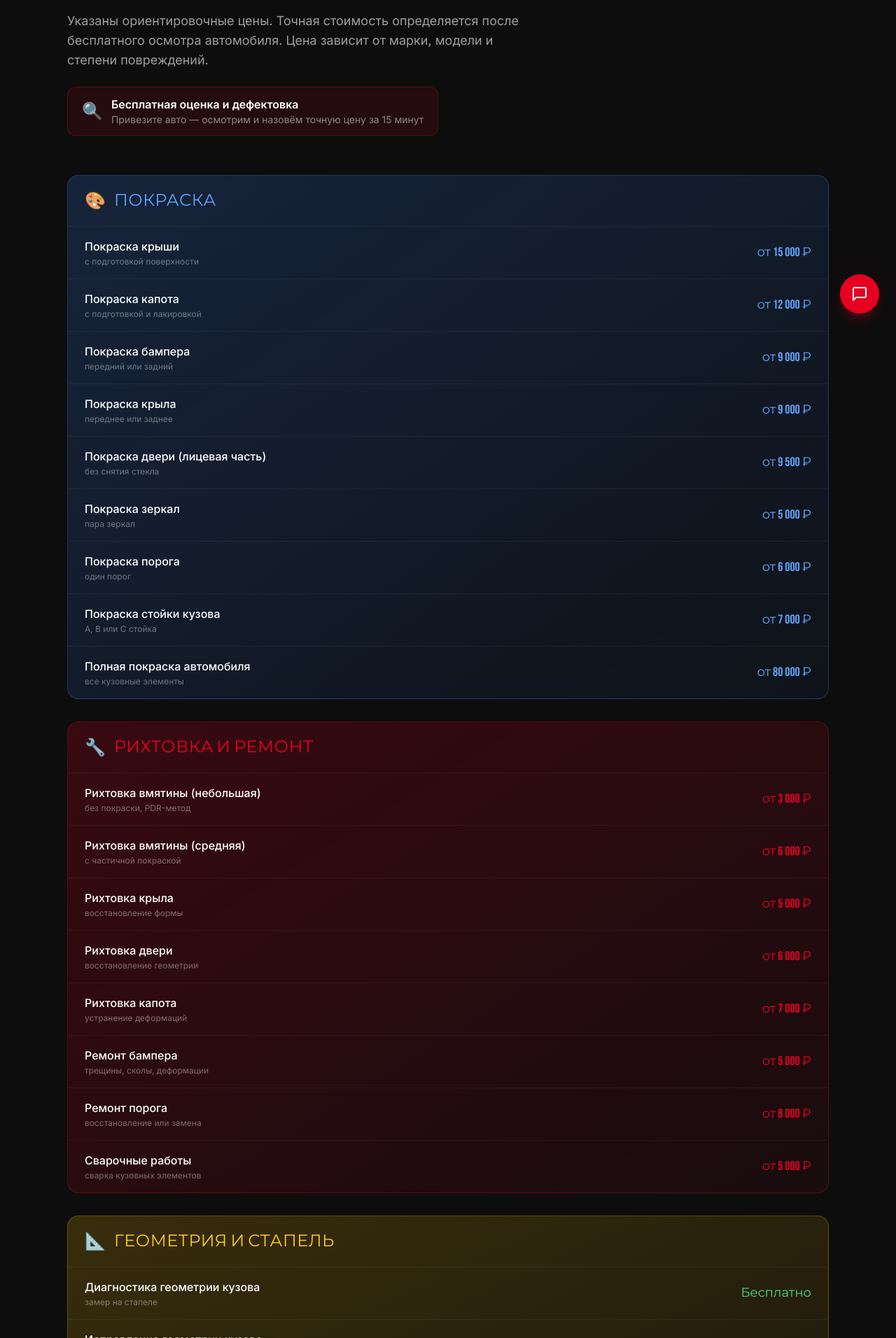
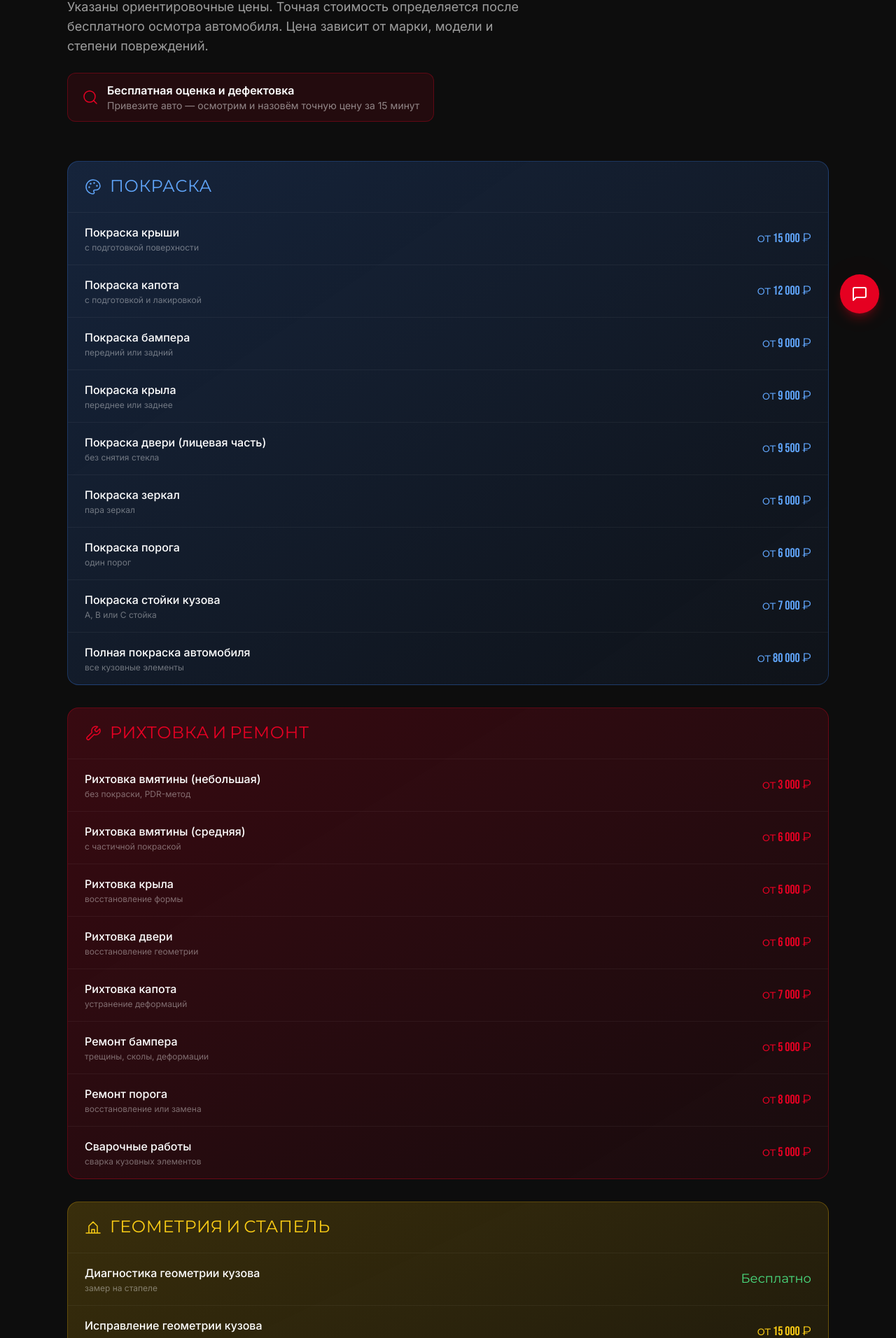
Before and after one commit to tuchkaoficall-crypto/globalavto, a React (Vite) app in the folder client/: page /uslugi-i-tseny in a window 1280 px wide. Shown: the part 328-2240 px from the top of the page at 70% size. Built offline with nearby package versions, Linux system fonts and the light colour scheme.

Commit message:
fix: remove stray a from index.html, add service photos, replace emoji with SVG icons

```diff
--- a/client/index.html
+++ b/client/index.html
@@ -1,4 +1,4 @@
-а<!DOCTYPE html>
+<!DOCTYPE html>
 <html lang="ru">
   <head>
     <meta charset="UTF-8" />
@@ -51,10 +51,10 @@
     </script>
     <!-- Yandex.Metrika counter -->
     <script src="/ym.js"></script>
-    <noscript><div><img src="https://mc.yandex.ru/watch/108503034" style="position:absolute; left:-9999px;" alt="" /></div></noscript>
     <!-- /Yandex.Metrika counter -->
   </head>
   <body>
+    <noscript><div><img src="https://mc.yandex.ru/watch/108503034" style="position:absolute; left:-9999px;" alt="" /></div></noscript>
     <div id="root"></div>
     <script type="module" src="/src/main.jsx"></script>
   </body>
--- a/client/src/components/Services.jsx
+++ b/client/src/components/Services.jsx
@@ -181,12 +181,32 @@ export default function Services({ onRequestClick }) {
                   {selected.details}
                 </p>
 
-                {/* Placeholder для фото */}
+                {/* Фото работ */}
                 <div className="rounded-lg overflow-hidden mb-6">
                   {selected.title === 'Покраска автомобиля' ? (
                     <div className="grid grid-cols-2 gap-2">
-                      <img src="/assets/raboti/pokraska.png" alt="Покраска" className="w-full h-32 object-cover rounded-lg" />
-                      <img src="/assets/raboti/pokraska2.png" alt="Покраска 2" className="w-full h-32 object-cover rounded-lg" />
+                      <img src="/assets/portfolio/pokraska/photo_5204233360744583638_w.jpg" alt="Покраска" className="w-full h-32 object-cover rounded-lg" />
+                      <img src="/assets/portfolio/pokraska/photo_5204233360744583641_w.jpg" alt="Покраска 2" className="w-full h-32 object-cover rounded-lg" />
+                    </div>
+                  ) : selected.title === 'Полировка' ? (
+                    <div className="grid grid-cols-2 gap-2">
+                      <img src="/assets/portfolio/polirovka/photo_5201935746514754045_w.jpg" alt="Полировка" className="w-full h-32 object-cover rounded-lg" />
+                      <img src="/assets/portfolio/polirovka/photo_5204233360744583627_w.jpg" alt="Полировка 2" className="w-full h-32 object-cover rounded-lg" />
+                    </div>
+                  ) : selected.title === 'Ремонт кузова' ? (
+                    <div className="grid grid-cols-2 gap-2">
+                      <img src="/assets/portfolio/remontkuzova/photo_5204233360744583628_w.jpg" alt="Ремонт кузова" className="w-full h-32 object-cover rounded-lg" />
+                      <img src="/assets/portfolio/remontkuzova/photo_5204233360744583631_w.jpg" alt="Ремонт кузова 2" className="w-full h-32 object-cover rounded-lg" />
+                    </div>
+                  ) : selected.title === 'Замена порогов' ? (
+                    <div className="grid grid-cols-2 gap-2">
+                      <img src="/assets/portfolio/zamena/photo_5204233360744583628_w.jpg" alt="Замена порогов" className="w-full h-32 object-cover rounded-lg" />
+                      <img src="/assets/portfolio/zamena/photo_5204233360744583630_w.jpg" alt="Замена порогов 2" className="w-full h-32 object-cover rounded-lg" />
+                    </div>
+                  ) : selected.title === 'Рихтовка кузова' ? (
+                    <div className="grid grid-cols-2 gap-2">
+                      <img src="/assets/portfolio/shkoda/photo_5201935746514754043_w.jpg" alt="Рихтовка" className="w-full h-32 object-cover rounded-lg" />
+                      <img src="/assets/portfolio/shkoda/photo_5201935746514754046_w.jpg" alt="Рихтовка 2" className="w-full h-32 object-cover rounded-lg" />
                     </div>
                   ) : (
                     <div className="border border-white/10 bg-white/5 h-32 rounded-lg flex items-center justify-center">
--- a/client/src/pages/PricePage.jsx
+++ b/client/src/pages/PricePage.jsx
@@ -11,7 +11,15 @@ const priceCategories = [
   {
     id: 'pokraska',
     title: 'Покраска',
-    icon: '🎨',
+    icon: (
+      <svg viewBox="0 0 24 24" fill="none" stroke="currentColor" strokeWidth="1.5" strokeLinecap="round" strokeLinejoin="round" className="w-6 h-6">
+        <circle cx="13.5" cy="6.5" r=".5" fill="currentColor" />
+        <circle cx="17.5" cy="10.5" r=".5" fill="currentColor" />
+        <circle cx="8.5" cy="7.5" r=".5" fill="currentColor" />
+        <circle cx="6.5" cy="12.5" r=".5" fill="currentColor" />
+        <path d="M12 2C6.5 2 2 6.5 2 12s4.5 10 10 10c.926 0 1.648-.746 1.648-1.688 0-.437-.18-.835-.437-1.125-.29-.289-.438-.652-.438-1.125a1.64 1.64 0 011.668-1.668h1.996c3.051 0 5.555-2.503 5.555-5.554C21.965 6.012 17.461 2 12 2z" />
+      </svg>
+    ),
     color: 'from-blue-500/20 to-blue-500/5',
     borderColor: 'border-blue-500/30',
     accentColor: 'text-blue-400',
@@ -30,7 +38,11 @@ const priceCategories = [
   {
     id: 'rihtovka',
     title: 'Рихтовка и ремонт',
-    icon: '🔧',
+    icon: (
+      <svg viewBox="0 0 24 24" fill="none" stroke="currentColor" strokeWidth="1.5" strokeLinecap="round" strokeLinejoin="round" className="w-6 h-6">
+        <path d="M14.7 6.3a1 1 0 000 1.4l1.6 1.6a1 1 0 001.4 0l3.77-3.77a6 6 0 01-7.94 7.94l-6.91 6.91a2.12 2.12 0 01-3-3l6.91-6.91a6 6 0 017.94-7.94l-3.76 3.76z" />
+      </svg>
+    ),
     color: 'from-brand-red/20 to-brand-red/5',
     borderColor: 'border-brand-red/30',
     accentColor: 'text-brand-red',
@@ -48,7 +60,11 @@ const priceCategories = [
   {
     id: 'geometriya',
     title: 'Геометрия и стапель',
-    icon: '📐',
+    icon: (
+      <svg viewBox="0 0 24 24" fill="none" stroke="currentColor" strokeWidth="1.5" strokeLinecap="round" strokeLinejoin="round" className="w-6 h-6">
+        <path d="M2 20h20M6 20V10l6-6 6 6v10M10 20v-5h4v5" />
+      </svg>
+    ),
     color: 'from-yellow-500/20 to-yellow-500/5',
     borderColor: 'border-yellow-500/30',
     accentColor: 'text-yellow-400',
@@ -64,7 +80,12 @@ const priceCategories = [
   {
     id: 'dopolnitelno',
     title: 'Дополнительные услуги',
-    icon: '✨',
+    icon: (
+      <svg viewBox="0 0 24 24" fill="none" stroke="currentColor" strokeWidth="1.5" strokeLinecap="round" strokeLinejoin="round" className="w-6 h-6">
+        <circle cx="12" cy="12" r="10" />
+        <path d="M12 8v4l3 3" />
+      </svg>
+    ),
     color: 'from-purple-500/20 to-purple-500/5',
     borderColor: 'border-purple-500/30',
     accentColor: 'text-purple-400',
@@ -172,7 +193,9 @@ export default function PricePage() {
 
             {/* Бесплатная оценка */}
             <div className="mt-6 inline-flex items-center gap-3 bg-brand-red/10 border border-brand-red/30 rounded-xl px-5 py-3">
-              <span className="text-2xl">🔍</span>
+              <svg viewBox="0 0 24 24" fill="none" stroke="#E60023" strokeWidth="1.5" strokeLinecap="round" strokeLinejoin="round" className="w-6 h-6 flex-shrink-0">
+                <circle cx="11" cy="11" r="8" /><path d="M21 21l-4.35-4.35" />
+              </svg>
               <div>
                 <p className="text-white font-semibold font-body">Бесплатная оценка и дефектовка</p>
                 <p className="text-white/50 text-sm font-body">Привезите авто — осмотрим и назовём точную цену за 15 минут</p>
@@ -193,7 +216,7 @@ export default function PricePage() {
               >
                 {/* Заголовок категории */}
                 <div className="px-6 py-5 border-b border-white/5 flex items-center gap-3">
-                  <span className="text-2xl">{cat.icon}</span>
+                  <div className={cat.accentColor}>{cat.icon}</div>
                   <h2 className={`font-heading text-2xl uppercase tracking-wide ${cat.accentColor}`}>
                     {cat.title}
                   </h2>
@@ -234,7 +257,9 @@ export default function PricePage() {
             transition={{ duration: 0.5 }}
             className="glass p-6 mb-16 flex gap-4"
           >
-            <span className="text-2xl flex-shrink-0">ℹ️</span>
+            <svg viewBox="0 0 24 24" fill="none" stroke="currentColor" strokeWidth="1.5" strokeLinecap="round" strokeLinejoin="round" className="w-6 h-6 flex-shrink-0 text-white/40 mt-0.5">
+              <circle cx="12" cy="12" r="10" /><line x1="12" y1="8" x2="12" y2="12" /><line x1="12" y1="16" x2="12.01" y2="16" />
+            </svg>
             <div>
               <p className="text-white font-semibold font-body mb-1">Важно знать</p>
               <p className="text-white/60 text-sm font-body leading-relaxed">
```
